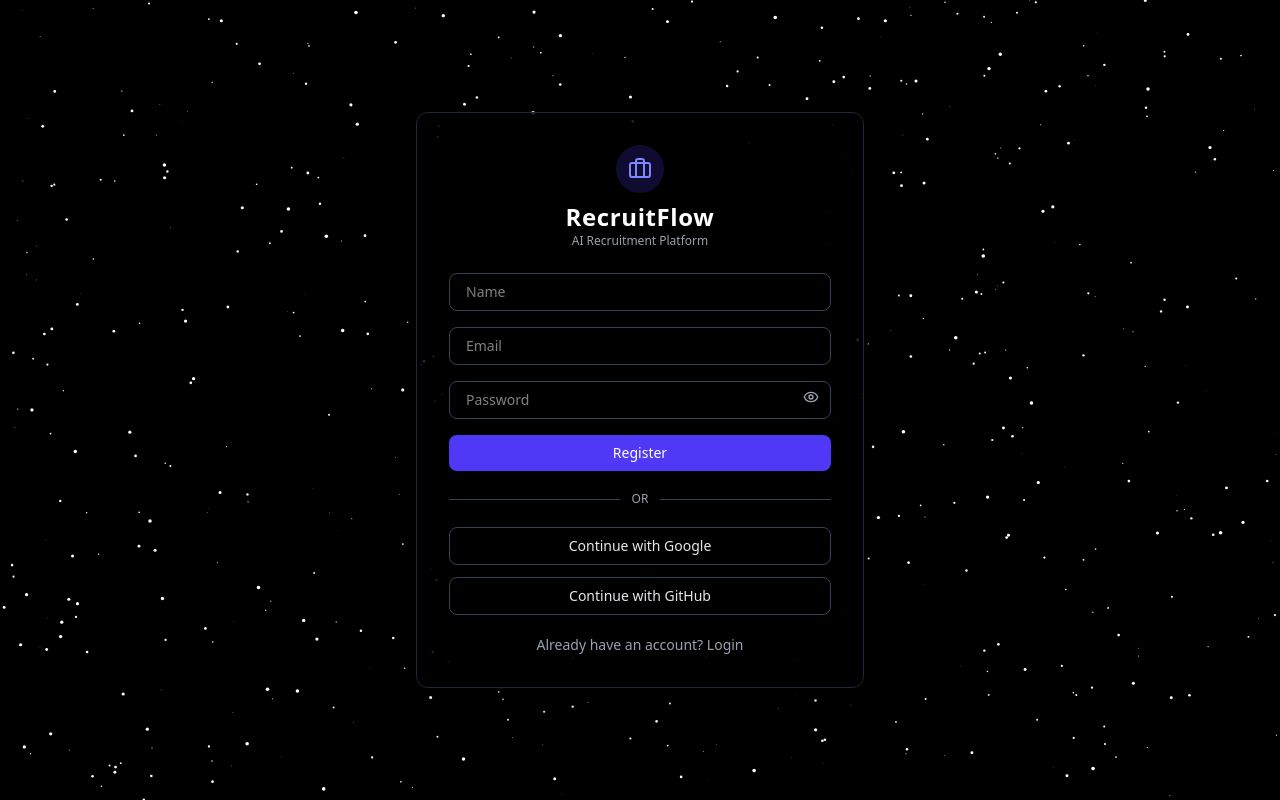
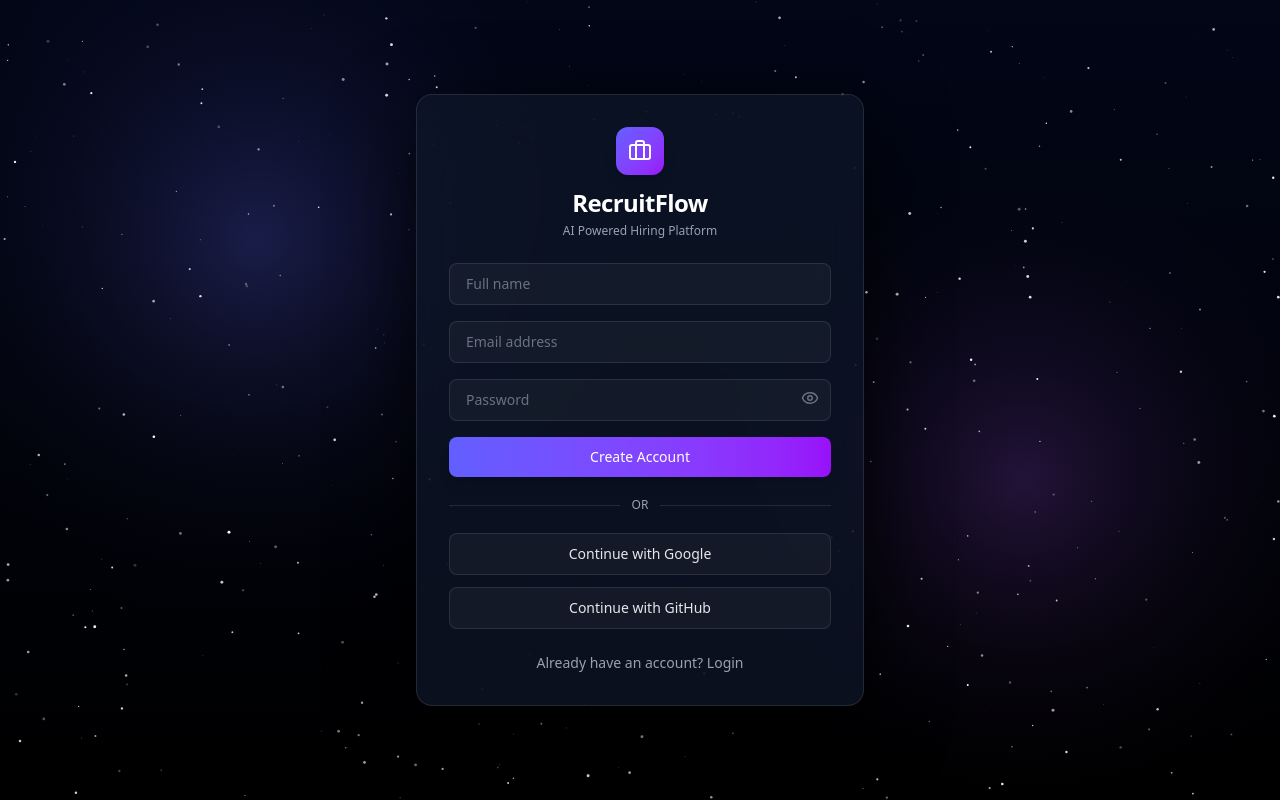
Before and after one commit to Pankaj-vishkarma/recruit-flow, a Next.js app in the folder frontend/: page /register in a window 1280 px wide. Built offline with nearby package versions, Linux system fonts and the light colour scheme; no server answers.

Commit message:
improving UI

```diff
--- a/frontend/src/app/login/page.jsx
+++ b/frontend/src/app/login/page.jsx
@@ -67,33 +67,36 @@ export default function LoginPage() {
 
     return (
 
-        <div className="relative min-h-screen flex items-center justify-center px-4 text-gray-200 overflow-hidden">
+        <div className="relative min-h-screen flex items-center justify-center px-4 text-gray-200 overflow-hidden bg-[#020617]">
 
             <GalaxyBackground />
 
-            {/* Login Card */}
-
             <motion.div
-                initial={{ opacity: 0, y: 25 }}
+                initial={{ opacity: 0, y: 30 }}
                 animate={{ opacity: 1, y: 0 }}
-                transition={{ duration: 0.4 }}
-                className="relative z-10 w-full max-w-md bg-black/60 backdrop-blur-xl border border-gray-800 p-8 rounded-xl shadow-2xl"
+                transition={{ duration: 0.5 }}
+                className="relative z-10 w-full max-w-md
+                bg-[#0f172a]/70
+                backdrop-blur-2xl
+                border border-white/10
+                shadow-[0_20px_80px_rgba(0,0,0,0.7)]
+                p-8 rounded-2xl"
             >
 
                 {/* Brand */}
 
                 <div className="flex flex-col items-center mb-6">
 
-                    <div className="bg-indigo-600/20 p-3 rounded-full mb-2">
-                        <Briefcase size={24} className="text-indigo-400" />
+                    <div className="bg-gradient-to-br from-indigo-500 to-purple-600 p-3 rounded-xl mb-3 shadow-lg">
+                        <Briefcase size={24} className="text-white" />
                     </div>
 
-                    <h2 className="text-2xl font-semibold text-white tracking-wide">
+                    <h2 className="text-2xl font-bold text-white tracking-tight">
                         RecruitFlow
                     </h2>
 
-                    <p className="text-xs text-gray-400">
-                        AI Recruitment Platform
+                    <p className="text-xs text-gray-400 mt-1">
+                        AI Powered Hiring Platform
                     </p>
 
                 </div>
@@ -110,10 +113,22 @@ export default function LoginPage() {
 
                     <input
                         type="email"
-                        placeholder="Email"
+                        placeholder="Email address"
                         value={email}
                         onChange={(e) => setEmail(e.target.value)}
-                        className="w-full border border-gray-700 bg-black/40 text-white rounded-lg px-4 py-2 text-sm focus:outline-none focus:ring-2 focus:ring-indigo-500 transition"
+                        className="w-full
+                        bg-white/[0.04]
+                        border border-white/10
+                        focus:border-indigo-500
+                        text-white
+                        rounded-lg
+                        px-4 py-2.5
+                        text-sm
+                        placeholder:text-gray-500
+                        focus:outline-none
+                        focus:ring-2
+                        focus:ring-indigo-500/30
+                        transition-all"
                     />
 
                     {/* Password */}
@@ -125,15 +140,27 @@ export default function LoginPage() {
                             placeholder="Password"
                             value={password}
                             onChange={(e) => setPassword(e.target.value)}
-                            className="w-full border border-gray-700 bg-black/40 text-white rounded-lg px-4 py-2 text-sm focus:outline-none focus:ring-2 focus:ring-indigo-500 transition"
+                            className="w-full
+                            bg-white/[0.04]
+                            border border-white/10
+                            focus:border-indigo-500
+                            text-white
+                            rounded-lg
+                            px-4 py-2.5
+                            text-sm
+                            placeholder:text-gray-500
+                            focus:outline-none
+                            focus:ring-2
+                            focus:ring-indigo-500/30
+                            transition-all"
                         />
 
                         <button
                             type="button"
                             onClick={() => setShowPassword(!showPassword)}
-                            className="absolute right-3 top-2 text-gray-400 hover:text-white"
+                            className="absolute right-3 top-2.5 text-gray-500 hover:text-indigo-400 transition"
                         >
-                            {showPassword ? <EyeOff size={16} /> : <Eye size={16} />}
+                            {showPassword ? <EyeOff size={18} /> : <Eye size={18} />}
                         </button>
 
                     </div>
@@ -158,7 +185,7 @@ export default function LoginPage() {
                         <button
                             type="button"
                             onClick={() => setShowModal(true)}
-                            className="hover:text-indigo-400"
+                            className="hover:text-indigo-400 transition"
                         >
                             Forgot password?
                         </button>
@@ -170,7 +197,14 @@ export default function LoginPage() {
                     <button
                         type="submit"
                         disabled={loading}
-                        className="w-full bg-indigo-600 hover:bg-indigo-700 text-white text-sm font-medium py-2 rounded-lg transition hover:scale-[1.02]"
+                        className="w-full
+                        bg-gradient-to-r from-indigo-500 to-purple-600
+                        hover:from-indigo-600 hover:to-purple-700
+                        text-white text-sm font-medium
+                        py-2.5 rounded-lg
+                        shadow-lg
+                        transition-all
+                        hover:scale-[1.02]"
                     >
                         {loading ? "Logging in..." : "Login"}
                     </button>
@@ -181,26 +215,44 @@ export default function LoginPage() {
 
                 <div className="flex items-center gap-3 my-5">
 
-                    <div className="flex-1 h-px bg-gray-700"></div>
-                    <span className="text-xs text-gray-400">OR</span>
-                    <div className="flex-1 h-px bg-gray-700"></div>
+                    <div className="flex-1 h-px bg-white/10"></div>
+
+                    <span className="text-xs text-gray-400">
+                        OR
+                    </span>
+
+                    <div className="flex-1 h-px bg-white/10"></div>
 
                 </div>
 
-                {/* Social Buttons */}
+                {/* Social Login */}
 
                 <div className="space-y-3">
 
                     <button
                         onClick={() => setShowModal(true)}
-                        className="w-full border border-gray-700 hover:border-indigo-500 py-2 rounded-lg text-sm transition"
+                        className="w-full
+                        bg-white/[0.04]
+                        border border-white/10
+                        hover:border-indigo-500
+                        hover:bg-white/[0.06]
+                        py-2.5 rounded-lg
+                        text-sm
+                        transition-all"
                     >
                         Continue with Google
                     </button>
 
                     <button
                         onClick={() => setShowModal(true)}
-                        className="w-full border border-gray-700 hover:border-indigo-500 py-2 rounded-lg text-sm transition"
+                        className="w-full
+                        bg-white/[0.04]
+                        border border-white/10
+                        hover:border-indigo-500
+                        hover:bg-white/[0.06]
+                        py-2.5 rounded-lg
+                        text-sm
+                        transition-all"
                     >
                         Continue with GitHub
                     </button>
@@ -209,28 +261,37 @@ export default function LoginPage() {
 
                 {/* Register */}
 
-                <p className="mt-5 text-sm text-center text-gray-400">
+                <p className="mt-6 text-sm text-center text-gray-400">
+
                     No account?{" "}
+
                     <Link
                         href="/register"
-                        className="text-indigo-400 hover:text-indigo-300 transition"
+                        className="text-indigo-400 hover:text-indigo-300 font-medium transition"
                     >
                         Register
                     </Link>
+
                 </p>
 
             </motion.div>
 
-            {/* Coming Soon Modal */}
+            {/* Modal */}
 
             {showModal && (
 
                 <div className="fixed inset-0 flex items-center justify-center bg-black/70 z-50">
 
                     <motion.div
-                        initial={{ scale: 0.8, opacity: 0 }}
+                        initial={{ scale: 0.85, opacity: 0 }}
                         animate={{ scale: 1, opacity: 1 }}
-                        className="bg-gray-900 border border-gray-700 rounded-xl p-6 text-center max-w-sm"
+                        className="bg-[#0f172a]
+                        border border-white/10
+                        rounded-2xl
+                        p-6
+                        text-center
+                        max-w-sm
+                        shadow-xl"
                     >
 
                         <h3 className="text-lg font-semibold text-white mb-2">
@@ -243,7 +304,7 @@ export default function LoginPage() {
 
                         <button
                             onClick={() => setShowModal(false)}
-                            className="bg-indigo-600 hover:bg-indigo-700 px-4 py-2 rounded-lg text-sm"
+                            className="bg-indigo-600 hover:bg-indigo-700 px-4 py-2 rounded-lg text-sm transition"
                         >
                             Close
                         </button>
@@ -255,6 +316,5 @@ export default function LoginPage() {
             )}
 
         </div>
-
     );
 }
--- a/frontend/src/app/register/page.jsx
+++ b/frontend/src/app/register/page.jsx
@@ -65,32 +65,36 @@ export default function RegisterPage() {
 
     return (
 
-        <div className="relative min-h-screen flex items-center justify-center px-4 text-gray-200 overflow-hidden">
+        <div className="relative min-h-screen flex items-center justify-center px-4 text-gray-200 overflow-hidden bg-[#020617]">
 
-            {/* Galaxy Background */}
             <GalaxyBackground />
 
             <motion.div
-                initial={{ opacity: 0, y: 25 }}
+                initial={{ opacity: 0, y: 30 }}
                 animate={{ opacity: 1, y: 0 }}
-                transition={{ duration: 0.4 }}
-                className="relative z-10 w-full max-w-md bg-black/60 backdrop-blur-xl border border-gray-800 p-8 rounded-xl shadow-2xl"
+                transition={{ duration: 0.5 }}
+                className="relative z-10 w-full max-w-md
+                bg-[#0f172a]/70
+                backdrop-blur-2xl
+                border border-white/10
+                shadow-[0_20px_80px_rgba(0,0,0,0.7)]
+                p-8 rounded-2xl"
             >
 
                 {/* Brand */}
 
                 <div className="flex flex-col items-center mb-6">
 
-                    <div className="bg-indigo-600/20 p-3 rounded-full mb-2">
-                        <Briefcase size={24} className="text-indigo-400" />
+                    <div className="bg-gradient-to-br from-indigo-500 to-purple-600 p-3 rounded-xl mb-3 shadow-lg">
+                        <Briefcase size={24} className="text-white" />
                     </div>
 
-                    <h2 className="text-2xl font-semibold text-white tracking-wide">
+                    <h2 className="text-2xl font-bold text-white tracking-tight">
                         RecruitFlow
                     </h2>
 
-                    <p className="text-xs text-gray-400">
-                        AI Recruitment Platform
+                    <p className="text-xs text-gray-400 mt-1">
+                        AI Powered Hiring Platform
                     </p>
 
                 </div>
@@ -112,20 +116,44 @@ export default function RegisterPage() {
                     {/* Name */}
 
                     <input
-                        placeholder="Name"
+                        placeholder="Full name"
                         value={name}
                         onChange={(e) => setName(e.target.value)}
-                        className="w-full border border-gray-700 bg-black/40 text-white rounded-lg px-4 py-2 text-sm focus:outline-none focus:ring-2 focus:ring-indigo-500 transition"
+                        className="w-full
+                        bg-white/[0.04]
+                        border border-white/10
+                        focus:border-indigo-500
+                        text-white
+                        rounded-lg
+                        px-4 py-2.5
+                        text-sm
+                        placeholder:text-gray-500
+                        focus:outline-none
+                        focus:ring-2
+                        focus:ring-indigo-500/30
+                        transition-all"
                     />
 
                     {/* Email */}
 
                     <input
                         type="email"
-                        placeholder="Email"
+                        placeholder="Email address"
                         value={email}
                         onChange={(e) => setEmail(e.target.value)}
-                        className="w-full border border-gray-700 bg-black/40 text-white rounded-lg px-4 py-2 text-sm focus:outline-none focus:ring-2 focus:ring-indigo-500 transition"
+                        className="w-full
+                        bg-white/[0.04]
+                        border border-white/10
+                        focus:border-indigo-500
+                        text-white
+                        rounded-lg
+                        px-4 py-2.5
+                        text-sm
+                        placeholder:text-gray-500
+                        focus:outline-none
+                        focus:ring-2
+                        focus:ring-indigo-500/30
+                        transition-all"
                     />
 
                     {/* Password */}
@@ -137,15 +165,27 @@ export default function RegisterPage() {
                             placeholder="Password"
                             value={password}
                             onChange={(e) => setPassword(e.target.value)}
-                            className="w-full border border-gray-700 bg-black/40 text-white rounded-lg px-4 py-2 text-sm focus:outline-none focus:ring-2 focus:ring-indigo-500 transition"
+                            className="w-full
+                            bg-white/[0.04]
+                            border border-white/10
+                            focus:border-indigo-500
+                            text-white
+                            rounded-lg
+                            px-4 py-2.5
+                            text-sm
+                            placeholder:text-gray-500
+                            focus:outline-none
+                            focus:ring-2
+                            focus:ring-indigo-500/30
+                            transition-all"
                         />
 
                         <button
                             type="button"
                             onClick={() => setShowPassword(!showPassword)}
-                            className="absolute right-3 top-2 text-gray-400 hover:text-white"
+                            className="absolute right-3 top-2.5 text-gray-500 hover:text-indigo-400 transition"
                         >
-                            {showPassword ? <EyeOff size={16} /> : <Eye size={16} />}
+                            {showPassword ? <EyeOff size={18} /> : <Eye size={18} />}
                         </button>
 
                     </div>
@@ -155,9 +195,16 @@ export default function RegisterPage() {
                     <button
                         type="submit"
                         disabled={loading}
-                        className="w-full bg-indigo-600 hover:bg-indigo-700 text-white text-sm font-medium py-2 rounded-lg transition hover:scale-[1.02]"
+                        className="w-full
+                        bg-gradient-to-r from-indigo-500 to-purple-600
+                        hover:from-indigo-600 hover:to-purple-700
+                        text-white text-sm font-medium
+                        py-2.5 rounded-lg
+                        shadow-lg
+                        transition-all
+                        hover:scale-[1.02]"
                     >
-                        {loading ? "Registering..." : "Register"}
+                        {loading ? "Registering..." : "Create Account"}
                     </button>
 
                 </form>
@@ -166,9 +213,13 @@ export default function RegisterPage() {
 
                 <div className="flex items-center gap-3 my-5">
 
-                    <div className="flex-1 h-px bg-gray-700"></div>
-                    <span className="text-xs text-gray-400">OR</span>
-                    <div className="flex-1 h-px bg-gray-700"></div>
+                    <div className="flex-1 h-px bg-white/10"></div>
+
+                    <span className="text-xs text-gray-400">
+                        OR
+                    </span>
+
+                    <div className="flex-1 h-px bg-white/10"></div>
 
                 </div>
 
@@ -178,14 +229,28 @@ export default function RegisterPage() {
 
                     <button
                         onClick={() => setShowModal(true)}
-                        className="w-full border border-gray-700 hover:border-indigo-500 py-2 rounded-lg text-sm transition"
+                        className="w-full
+                        bg-white/[0.04]
+                        border border-white/10
+                        hover:border-indigo-500
+                        hover:bg-white/[0.06]
+                        py-2.5 rounded-lg
+                        text-sm
+                        transition-all"
                     >
                         Continue with Google
                     </button>
 
                     <button
                         onClick={() => setShowModal(true)}
-                        className="w-full border border-gray-700 hover:border-indigo-500 py-2 rounded-lg text-sm transition"
+                        className="w-full
+                        bg-white/[0.04]
+                        border border-white/10
+                        hover:border-indigo-500
+                        hover:bg-white/[0.06]
+                        py-2.5 rounded-lg
+                        text-sm
+                        transition-all"
                     >
                         Continue with GitHub
                     </button>
@@ -194,28 +259,37 @@ export default function RegisterPage() {
 
                 {/* Login Link */}
 
-                <p className="mt-5 text-sm text-center text-gray-400">
+                <p className="mt-6 text-sm text-center text-gray-400">
+
                     Already have an account?{" "}
+
                     <Link
                         href="/login"
-                        className="text-indigo-400 hover:text-indigo-300 transition"
+                        className="text-indigo-400 hover:text-indigo-300 font-medium transition"
                     >
                         Login
                     </Link>
+
                 </p>
 
             </motion.div>
 
-            {/* Coming Soon Modal */}
+            {/* Modal */}
 
             {showModal && (
 
                 <div className="fixed inset-0 flex items-center justify-center bg-black/70 z-50">
 
                     <motion.div
-                        initial={{ scale: 0.8, opacity: 0 }}
+                        initial={{ scale: 0.85, opacity: 0 }}
                         animate={{ scale: 1, opacity: 1 }}
-                        className="bg-gray-900 border border-gray-700 rounded-xl p-6 text-center max-w-sm"
+                        className="bg-[#0f172a]
+                        border border-white/10
+                        rounded-2xl
+                        p-6
+                        text-center
+                        max-w-sm
+                        shadow-xl"
                     >
 
                         <h3 className="text-lg font-semibold text-white mb-2">
@@ -228,7 +302,7 @@ export default function RegisterPage() {
 
                         <button
                             onClick={() => setShowModal(false)}
-                            className="bg-indigo-600 hover:bg-indigo-700 px-4 py-2 rounded-lg text-sm"
+                            className="bg-indigo-600 hover:bg-indigo-700 px-4 py-2 rounded-lg text-sm transition"
                         >
                             Close
                         </button>
@@ -240,6 +314,5 @@ export default function RegisterPage() {
             )}
 
         </div>
-
     );
 }
--- a/frontend/src/components/GalaxyBackground.jsx
+++ b/frontend/src/components/GalaxyBackground.jsx
@@ -17,48 +17,91 @@ export default function GalaxyBackground() {
         canvas.width = width;
         canvas.height = height;
 
-        const STAR_COUNT = 600;
+        const STAR_COUNT = 450;
         const stars = [];
 
         function createStars() {
+
             stars.length = 0;
 
             for (let i = 0; i < STAR_COUNT; i++) {
+
                 stars.push({
                     x: Math.random() * width,
                     y: Math.random() * height,
-                    radius: Math.random() * 1.8,
-                    speedX: (Math.random() - 0.5) * 0.4,
-                    speedY: Math.random() * 0.8 + 0.2
+                    radius: Math.random() * 1.5,
+                    speed: Math.random() * 0.4 + 0.1,
+                    opacity: Math.random() * 0.8 + 0.2
                 });
+
             }
         }
 
         createStars();
 
+        function drawBackground() {
+
+            const gradient = ctx.createLinearGradient(0, 0, 0, height);
+
+            gradient.addColorStop(0, "#020617");   // dark blue
+            gradient.addColorStop(1, "#000000");   // black
+
+            ctx.fillStyle = gradient;
+            ctx.fillRect(0, 0, width, height);
+
+            // nebula glow left
+            const glow1 = ctx.createRadialGradient(
+                width * 0.2,
+                height * 0.3,
+                0,
+                width * 0.2,
+                height * 0.3,
+                400
+            );
+
+            glow1.addColorStop(0, "rgba(99,102,241,0.25)");
+            glow1.addColorStop(1, "transparent");
+
+            ctx.fillStyle = glow1;
+            ctx.fillRect(0, 0, width, height);
+
+            // nebula glow right
+            const glow2 = ctx.createRadialGradient(
+                width * 0.8,
+                height * 0.6,
+                0,
+                width * 0.8,
+                height * 0.6,
+                350
+            );
+
+            glow2.addColorStop(0, "rgba(168,85,247,0.2)");
+            glow2.addColorStop(1, "transparent");
+
+            ctx.fillStyle = glow2;
+            ctx.fillRect(0, 0, width, height);
+
+        }
+
         function animate() {
 
             ctx.clearRect(0, 0, width, height);
 
-            ctx.fillStyle = "black";
-            ctx.fillRect(0, 0, width, height);
+            drawBackground();
 
             stars.forEach((star) => {
 
-                star.x += star.speedX;
-                star.y += star.speedY;
+                star.y += star.speed;
 
                 if (star.y > height) {
                     star.y = 0;
                     star.x = Math.random() * width;
                 }
 
-                if (star.x > width) star.x = 0;
-                if (star.x < 0) star.x = width;
-
                 ctx.beginPath();
                 ctx.arc(star.x, star.y, star.radius, 0, Math.PI * 2);
-                ctx.fillStyle = "white";
+
+                ctx.fillStyle = `rgba(255,255,255,${star.opacity})`;
                 ctx.fill();
 
             });
@@ -95,5 +138,4 @@ export default function GalaxyBackground() {
             className="fixed inset-0 z-0 pointer-events-none"
         />
     );
-
 }
--- a/frontend/src/components/HRLayout.jsx
+++ b/frontend/src/components/HRLayout.jsx
@@ -27,8 +27,6 @@ export default function HRLayout({ children }) {
     const navItems = [
         { name: "Dashboard", href: "/dashboard", icon: LayoutDashboard },
         { name: "Candidates", href: "/candidates", icon: Users },
-        { name: "Calendar", href: "/calendar", icon: CalendarDays },
-        { name: "Chat", href: "/chat", icon: MessageSquare },
     ];
 
     const handleLogout = () => {
```
